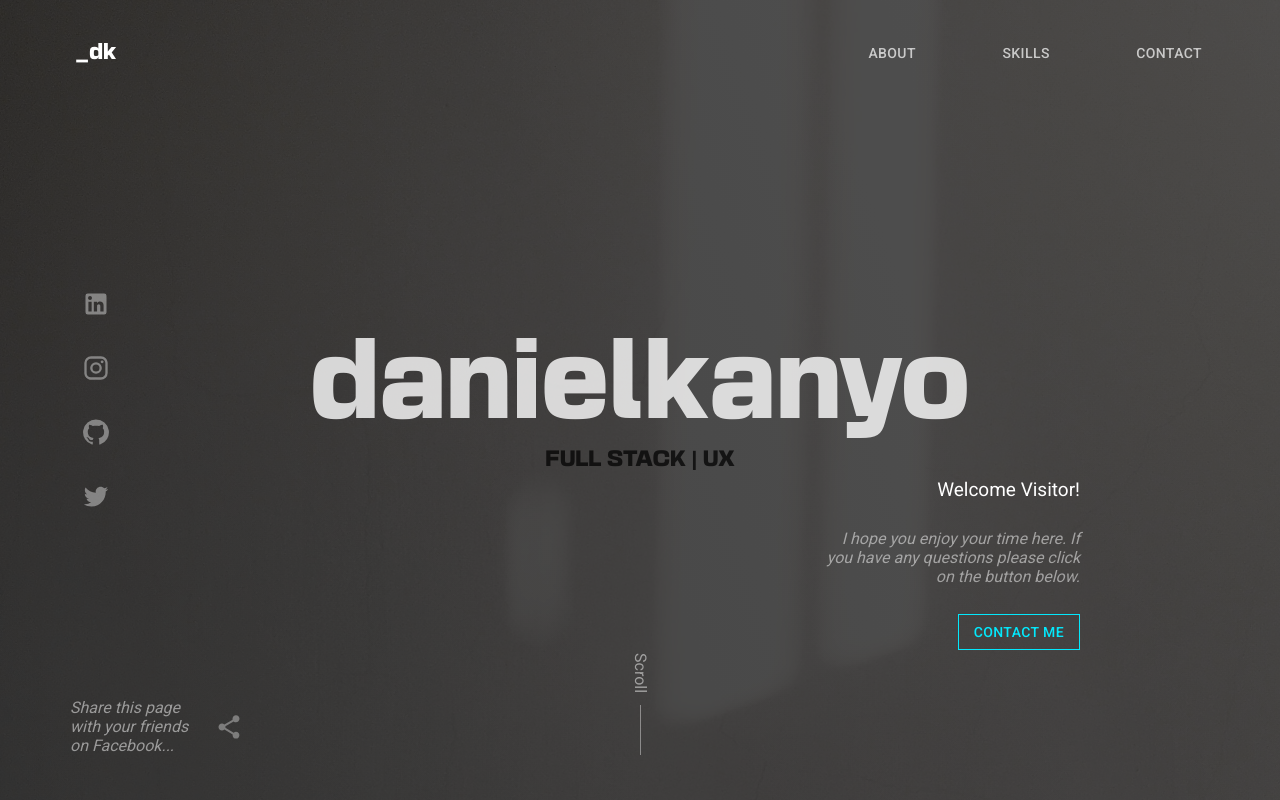
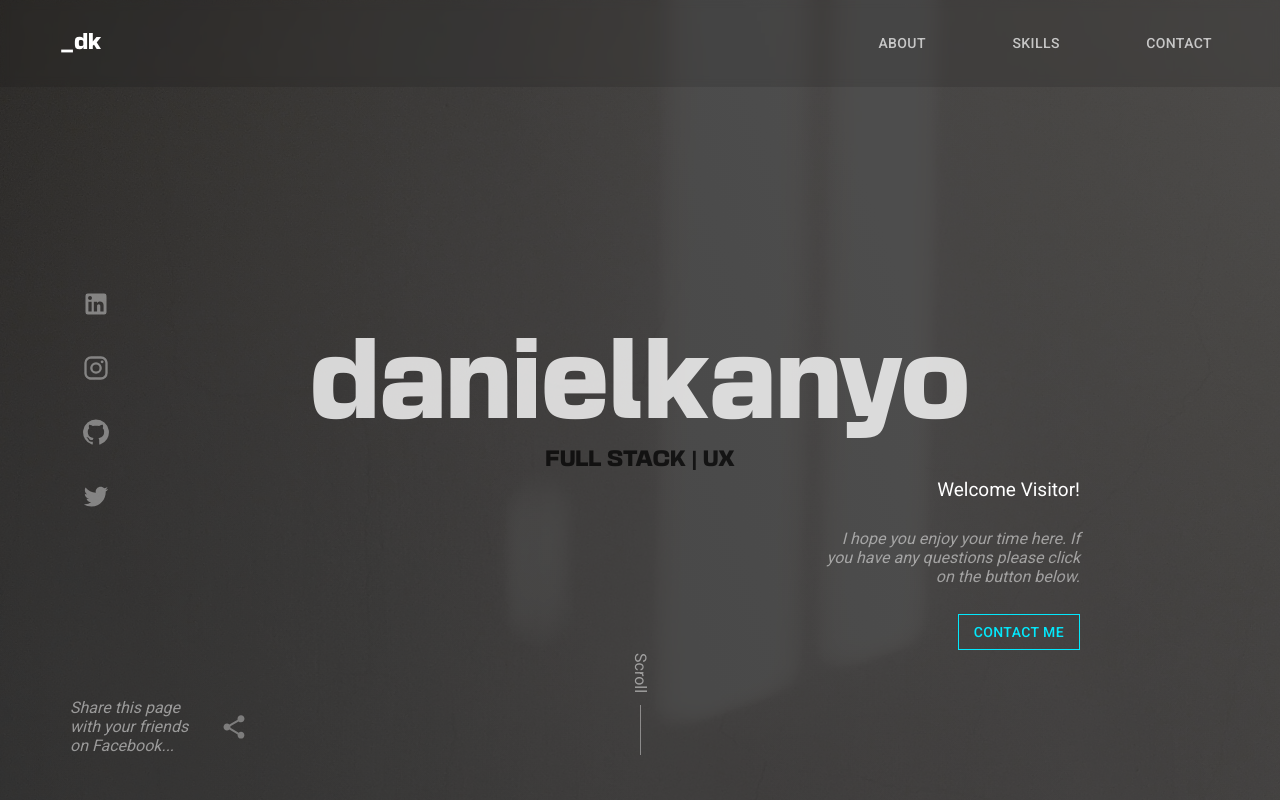
Before and after one commit to DanielKanyo/site-23, a React (Create React App) app: page / in a window 1280 px wide. Shown: the top 800 px of the page. Built offline with nearby package versions, Linux system fonts and the light colour scheme.

Commit message:
Css fixes

```diff
--- a/src/App/App.jsx
+++ b/src/App/App.jsx
@@ -1,5 +1,3 @@
-import { useEffect, useState } from 'react';
-
 import Landing from './Components/Landing/Landing';
 import Navigation from './Components/Navigation/Navigation';
 import About from './Components/About/About';
@@ -7,21 +5,9 @@ import Skills from './Components/Skills/Skills';
 import Contact from './Components/Contact/Contact';
 
 const App = () => {
-    const [isPageAtTop, setIsPageAtTop] = useState(true);
-
-    useEffect(() => {
-        const handleScroll = () => {
-            setIsPageAtTop(window.scrollY === 0);
-        }
-
-        window.addEventListener('scroll', handleScroll, { passive: true });
-
-        return () => window.removeEventListener('scroll', handleScroll);
-    });
-
     return (
         <div className='app'>
-            <Navigation isPageAtTop={isPageAtTop} />
+            <Navigation />
             <Landing />
             <About />
             <Skills />
--- a/src/App/Components/Landing/Landing.css
+++ b/src/App/Components/Landing/Landing.css
@@ -139,5 +139,5 @@
 .landing .share-link-container .share-icon {
     color: white;
     opacity: 0.7;
-    margin-left: 15px;
+    margin-left: 20px;
 }
--- a/src/App/Components/Navigation/Navigation.css
+++ b/src/App/Components/Navigation/Navigation.css
@@ -2,16 +2,12 @@
     position: fixed;
     display: flex;
     justify-content: space-between;
-    width: calc(100% - 75px);
+    width: calc(100% - 50px);
     top: 0;
     right: 0;
     z-index: 5;
-    padding: 35px;
+    padding: 25px;
     z-index: 20;
-    transition-duration: 0.2s;
-}
-
-.navigation.scrolled {
     background-color: rgba(0, 0, 0, 0.1);
     -webkit-backdrop-filter: blur(5px);
     backdrop-filter: blur(5px);
@@ -37,5 +33,5 @@
 
 .navigation button:hover {
     background-color: rgba(0, 0, 0, 0.04);
-    opacity: 1;
+    opacity: 0.7;
 }
--- a/src/App/Components/Navigation/Navigation.jsx
+++ b/src/App/Components/Navigation/Navigation.jsx
@@ -5,9 +5,9 @@ import { NAV_ITEMS } from '../../Static/Constants/nav';
 
 import './Navigation.css';
 
-const Navigation = ({ isPageAtTop }) => {
+const Navigation = () => {
     return (
-        <div className={!isPageAtTop ? 'navigation scrolled' : 'navigation'}>
+        <div className='navigation'>
             <div className='title' onClick={() => scroller.scrollTo('landing')}>_dk</div>
             <div>
                 {
```
